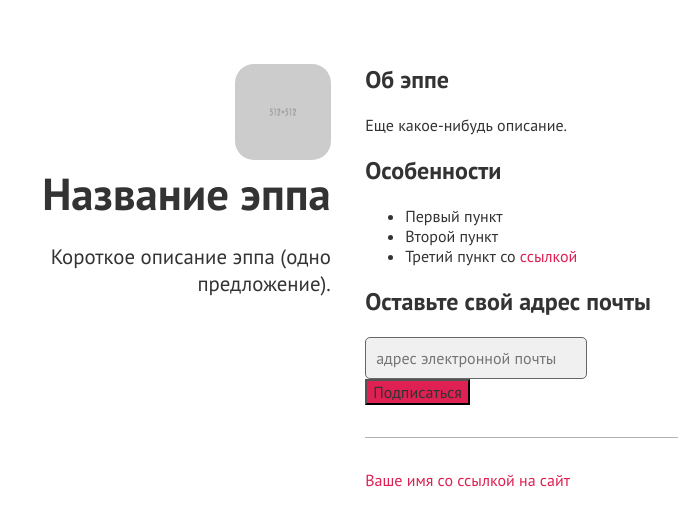
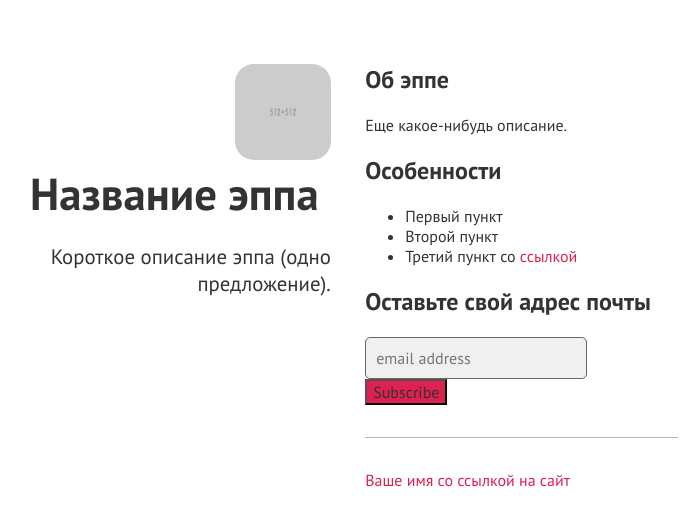
Before and after one commit to yenbekbay/app-landing-page, a Jekyll site: the page built from index.html, in a window 1280 px wide. Shown: the top 526 px of the page, without its empty margins (302-983 px from the left). Built offline with Jekyll 4.4.1, drawn with Linux system fonts in a browser that asks for light colours; comment, search, counter and statistics services are not loaded.

Commit message:
Update app title, subscription form

```diff
--- a/_config.yml
+++ b/_config.yml
@@ -4,10 +4,10 @@
 
 # app configuration
 app:
-  # an avatar or logo (optional)
+  # logo (icon) of the app
   logo: "/images/logo.png"
-  # author will appear under the avatar (optional)
-  author: "Название эппа"
+  # title will appear under the avatar (optional)
+  title: "Название эппа"
   # tagline will appear under the title (optional)
   tagline: "Короткое описание эппа (одно предложение)."
   # if include_content is true, the contents of the content.html include will be
--- a/_includes/head.html
+++ b/_includes/head.html
@@ -19,7 +19,7 @@
   <meta property="og:title" content="{{ site.app.tagline }}"/>
   <meta property="og:url" content="{{ site.url }}{{ page.url }}"/>
   <meta property="og:image" content="{{ site.url }}{{ site.baseurl }}{{ site.app.logo }}"/>
-  <meta property="og:description" content="{{ site.app.description }}"/>
+  <meta property="og:description" content="{{ site.app.tagline }}"/>
   <meta property="og:site_name" content="{{ site.app.tagline }}">
 
   {% if site.app.include_analytics %}
--- a/_includes/subscription.html
+++ b/_includes/subscription.html
@@ -1,12 +1,12 @@
 <h2>Оставьте свой адрес почты</h2>
 
 <div id="mc_embed_signup">
-<form action="your-action" method="post" id="mc-embedded-subscribe-form" name="mc-embedded-subscribe-form" class="validate" target="_blank" novalidate>
-    <div id="mc_embed_signup_scroll">
-
-	<input type="email" value="" name="EMAIL" class="email" id="mce-EMAIL" placeholder="адрес электронной почты" required>
-    <div style="position: absolute; left: -5000px;"><input type="text" name="b_983b78ee49621c4871e7a16ea_998c184a24" tabindex="-1" value=""></div>
-    <div class="clear"><input type="submit" value="Подписаться" name="subscribe" id="mc-embedded-subscribe" class="button"></div>
-    </div>
-</form>
+  <form action="//yenbekbay.us11.list-manage.com/subscribe/post?u=983b78ee49621c4871e7a16ea&amp;id=998c184a24" method="post" id="mc-embedded-subscribe-form" name="mc-embedded-subscribe-form" class="validate" target="_blank" novalidate>
+      <div id="mc_embed_signup_scroll">
+  	<input type="email" value="" name="EMAIL" class="email" id="mce-EMAIL" placeholder="email address" required>
+      <!-- real people should not fill this in and expect good things - do not remove this or risk form bot signups-->
+      <div style="position: absolute; left: -5000px;"><input type="text" name="b_983b78ee49621c4871e7a16ea_998c184a24" tabindex="-1" value=""></div>
+      <div class="clear"><input type="submit" value="Subscribe" name="subscribe" id="mc-embedded-subscribe" class="button"></div>
+      </div>
+  </form>
 </div>
--- a/assets/main.scss
+++ b/assets/main.scss
@@ -48,8 +48,8 @@
 	-moz-border-radius: 19px;
 }
 
-/*** Author ***/
-.author-container h1 {
+/*** Title ***/
+.title-container h1 {
 	font-size: 2.8em;
 	margin-top: 0;
 	margin-bottom: 0;
--- a/index.html
+++ b/index.html
@@ -9,8 +9,8 @@
         </div>
         {% endif %}
 
-        {% if site.app.author %}
-        <div class="author-container"><h1>{{ site.app.author }}</h1></div>
+        {% if site.app.title %}
+        <div class="title-container"><h1>{{ site.app.title }}</h1></div>
         {% endif %}
 
         {% if site.app.tagline %}
```
